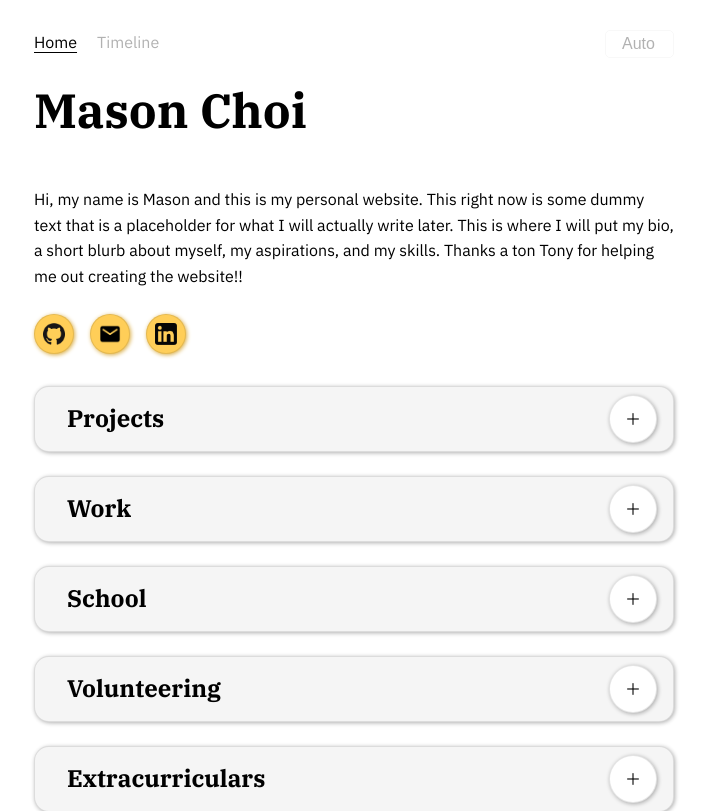
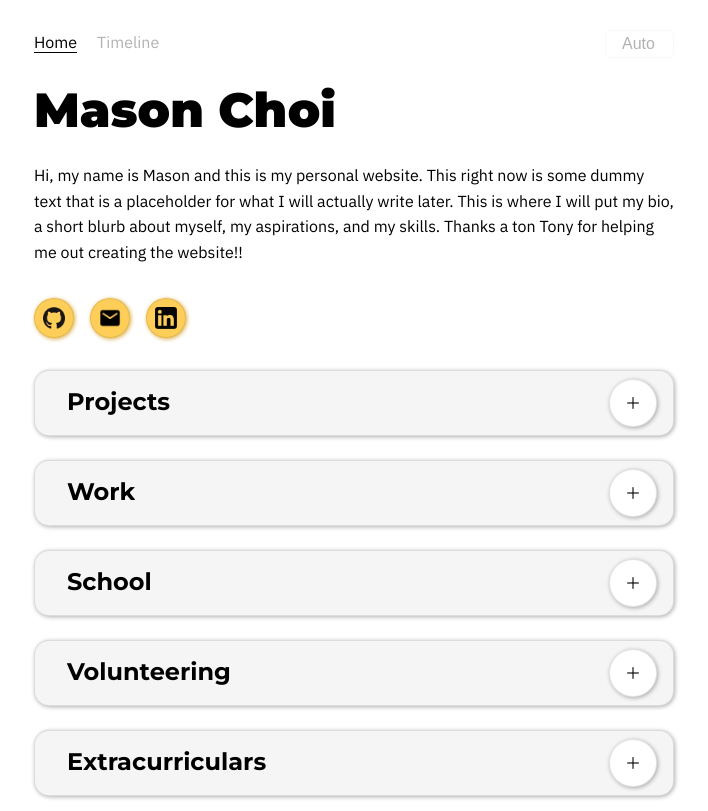
Before and after one commit to Tennis-Ball/personal_website, a Next.js app: page / in a window 1280 px wide. Shown: the top 811 px of the page, without its empty margins (286-994 px from the left). Built offline with nearby package versions, Linux system fonts and the light colour scheme.

Commit message:
font change

```diff
--- a/styles/globals.css
+++ b/styles/globals.css
@@ -1,5 +1,7 @@
 
-@import url('https://fonts.googleapis.com/css2?family=IBM+Plex+Sans:ital,wght@0,400;0,700;1,400;1,700&family=IBM+Plex+Serif:ital,wght@0,400;0,700;1,400;1,700&display=swap');
+/* @import url('https://fonts.googleapis.com/css2?family=IBM+Plex+Sans:ital,wght@0,400;0,700;1,400;1,700&family=IBM+Plex+Mono:ital,wght@0,400;0,700;1,400;1,700&display=swap'); */
+@import url('https://fonts.googleapis.com/css2?family=IBM+Plex+Sans:ital,wght@0,400;0,700;1,400;1,700&family=Montserrat:ital,wght@0,500;0,700;0,900;1,500;1,700;1,900&display=swap');
+
 
 :root{
   --accent-color: #FFCE58;
@@ -57,6 +59,11 @@ html, body, #__next{
   }
 }
 
+#__next > *{
+  margin-top:0;
+  margin-bottom:0;
+}
+
 *{
     box-sizing: border-box;
     font-variation-settings: inherit;
@@ -68,7 +75,7 @@ html, body, #__next{
 }
 
 h1,h2,h3 {
-  font-family: 'IBM Plex Serif';
+  font-family: 'Montserrat';
   margin-bottom: 1rem;
   line-height: 1.2
 }
@@ -76,6 +83,7 @@ h1,h2,h3 {
 h1{
   font-size: 3em;
   /* margin: 2rem 0 2rem 0; */
+  font-weight:900;
 }
 
 
```
